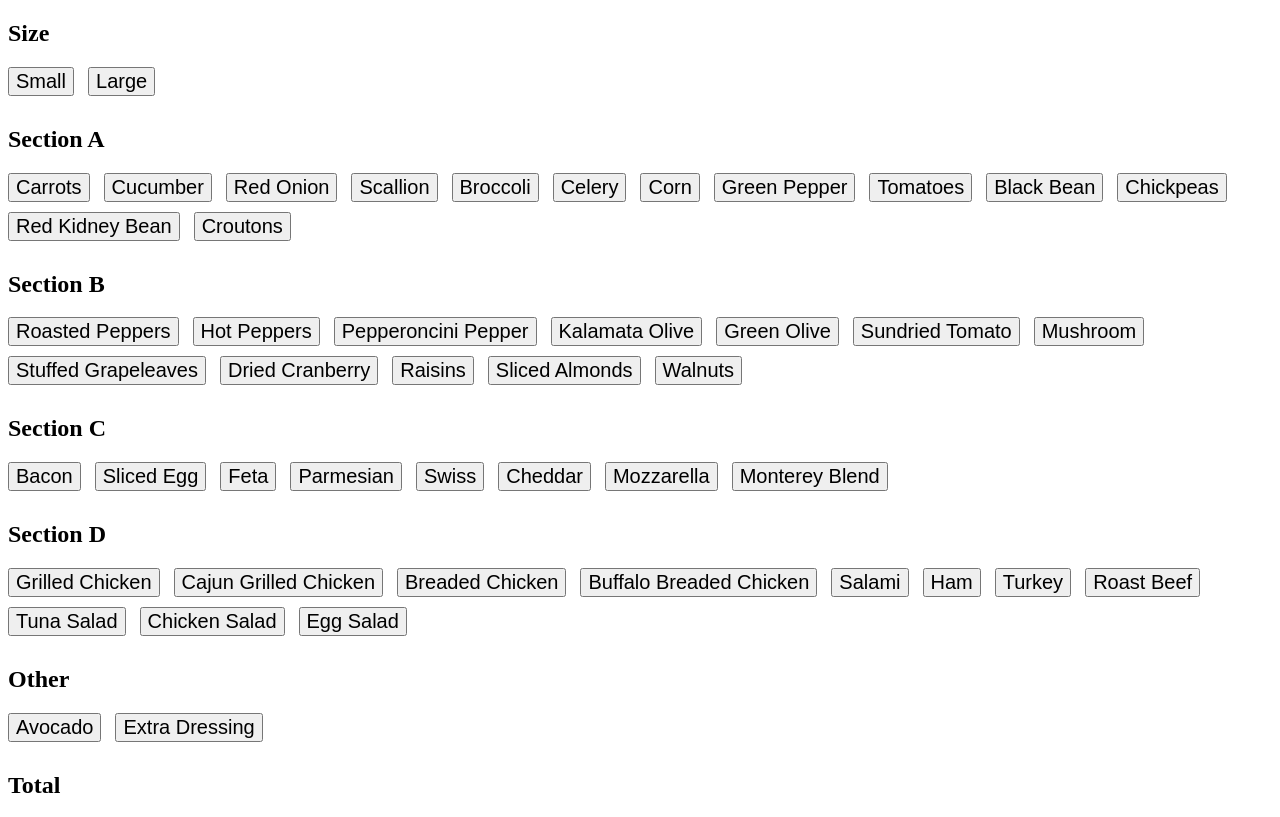
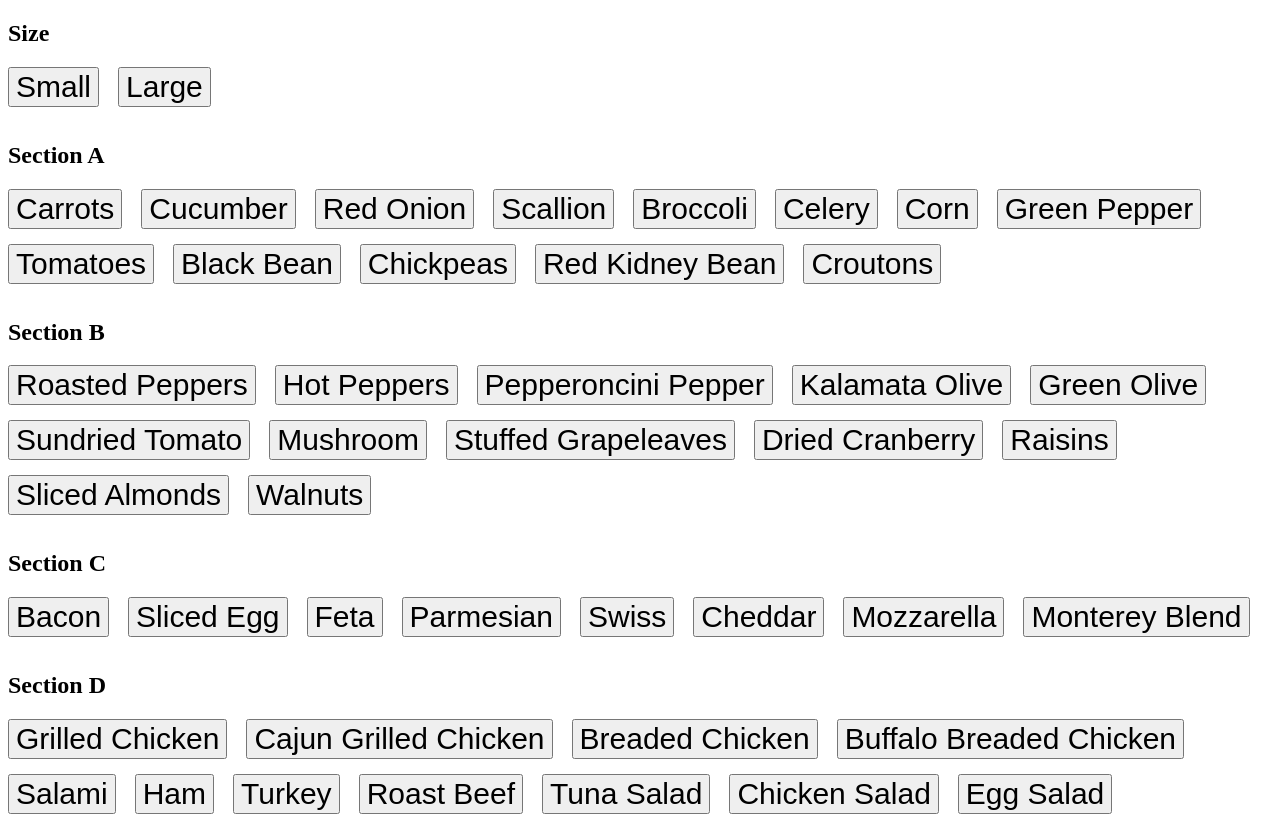
Before and after one commit to georgekaval/saladCalc, a plain HTML site: page index.html in a window 1280 px wide. Shown: the top 817 px of the page. Drawn offline with nearby package versions, Linux system fonts and the light colour scheme.

Commit message:
more margin and font size changes

```diff
--- a/css/style.css
+++ b/css/style.css
@@ -1,8 +1,8 @@
 
 button {
-  font-size: 20px;
-  margin-right: 10px;
-  margin-bottom: 10px;
+  font-size: 30px;
+  margin-right: 15px;
+  margin-bottom: 15px;
 }
 @media
   (max-device-width: 1280px)
```
